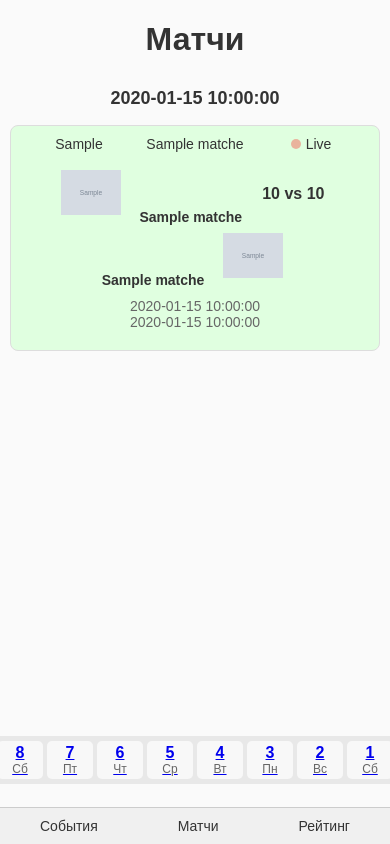
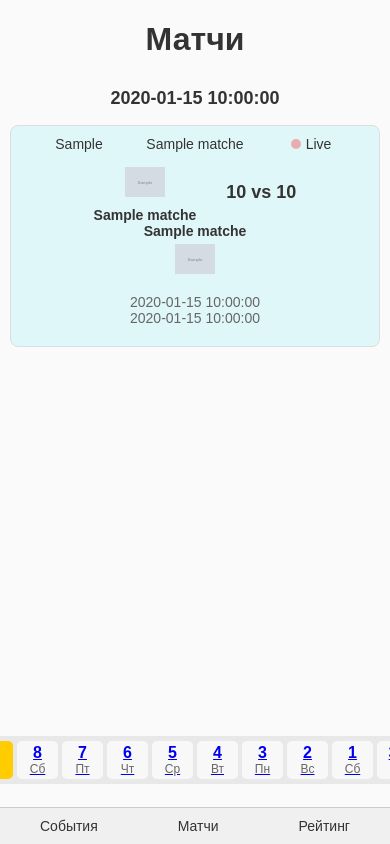
Before and after one commit to LlnZa/cs2, a FastAPI app: page / in a window 390 px wide. Run offline with FastAPI, Linux system fonts and the light colour scheme; grey boxes marked "Sample" are stand-in pictures; a database or web service that is not in the repository returns one stand-in record (values such as "Sample title"); some libraries are stand-ins or nearby versions.

Commit message:
Update style.css

```diff
--- a/static/style.css
+++ b/static/style.css
@@ -29,13 +29,14 @@ h1 {
 
 /* Фон для live-матчей */
 .live-match {
-    background: #e0ffe0; /* светло-зелёный фон для матчей в лайве */
+    background: #e0f7fa; /* светло-голубой фон для live-матчей */
 }
 
+/* Заголовок группы (дата) */
 .group-date {
     font-size: 20px;
     font-weight: bold;
-    margin: 10px 0 10px 0;
+    margin: 10px 0;
     text-align: center;
 }
 
@@ -47,7 +48,6 @@ h1 {
     margin-bottom: 10px;
     font-size: 16px;
 }
-
 .match-header > div {
     flex: 1;
     text-align: center;
@@ -61,28 +61,30 @@ h1 {
     margin-bottom: 10px;
     flex-wrap: wrap;
 }
-
+.team-block {
+    display: flex;
+    flex-direction: column;
+    align-items: center;
+    margin: 0 10px;
+}
 .match-teams img {
-    width: 60px;  /* оставляем прежний размер */
-    height: 60px;
+    width: 50px; /* уменьшено для мобильных */
+    height: 50px;
     object-fit: contain;
-    margin: 0 10px;
-    /* Убираем округление: */
+    margin-bottom: 5px;
     border-radius: 0;
 }
-
 .match-teams .team-name {
     font-weight: bold;
     margin: 0 5px;
 }
-
 .match-teams .score {
-    margin: 0 15px;
     font-weight: bold;
     font-size: 18px;
+    margin: 0 15px;
 }
 
-/* Классы для счета в завершённых матчах */
+/* Стили для счета в завершённых матчах */
 .winning {
     color: green;
 }
@@ -97,7 +99,7 @@ h1 {
     margin-bottom: 10px;
 }
 
-/* Горизонтальный скроллер дат – фиксирован над футером */
+/* Фиксированный горизонтальный скроллер дат */
 #date-scroller {
     position: fixed;
     bottom: 60px;
@@ -109,13 +111,11 @@ h1 {
     padding: 5px 0;
     z-index: 10;
 }
-
 .dates {
     display: inline-flex;
     justify-content: center;
     width: 100%;
 }
-
 .date-item {
     width: 45px;
     flex-shrink: 0;
@@ -125,17 +125,14 @@ h1 {
     background: #f8f8f8;
     border-radius: 5px;
 }
-
 .date-item.active {
     background: #ffcc00;
     color: #000;
 }
-
 .day-number {
     font-size: 16px;
     font-weight: bold;
 }
-
 .day-name {
     font-size: 12px;
     color: #666;
@@ -154,12 +151,8 @@ h1 {
     padding: 10px 0;
     z-index: 20;
 }
-
 .footer-nav a {
-    background: transparent;
-    border: none;
     font-size: 16px;
-    cursor: pointer;
     color: #333;
     text-decoration: none;
 }
@@ -180,14 +173,15 @@ h1 {
     .match-header, .match-teams, .match-schedule {
         font-size: 14px;
     }
-    .match-teams .score {
-        font-size: 16px;
+    .match-teams img {
+        width: 40px;
+        height: 40px;
     }
     .footer-nav a {
         font-size: 14px;
     }
     .date-item {
-        width: 40px;
+        width: 35px;
         margin: 0 2px;
         padding: 3px;
     }
```
